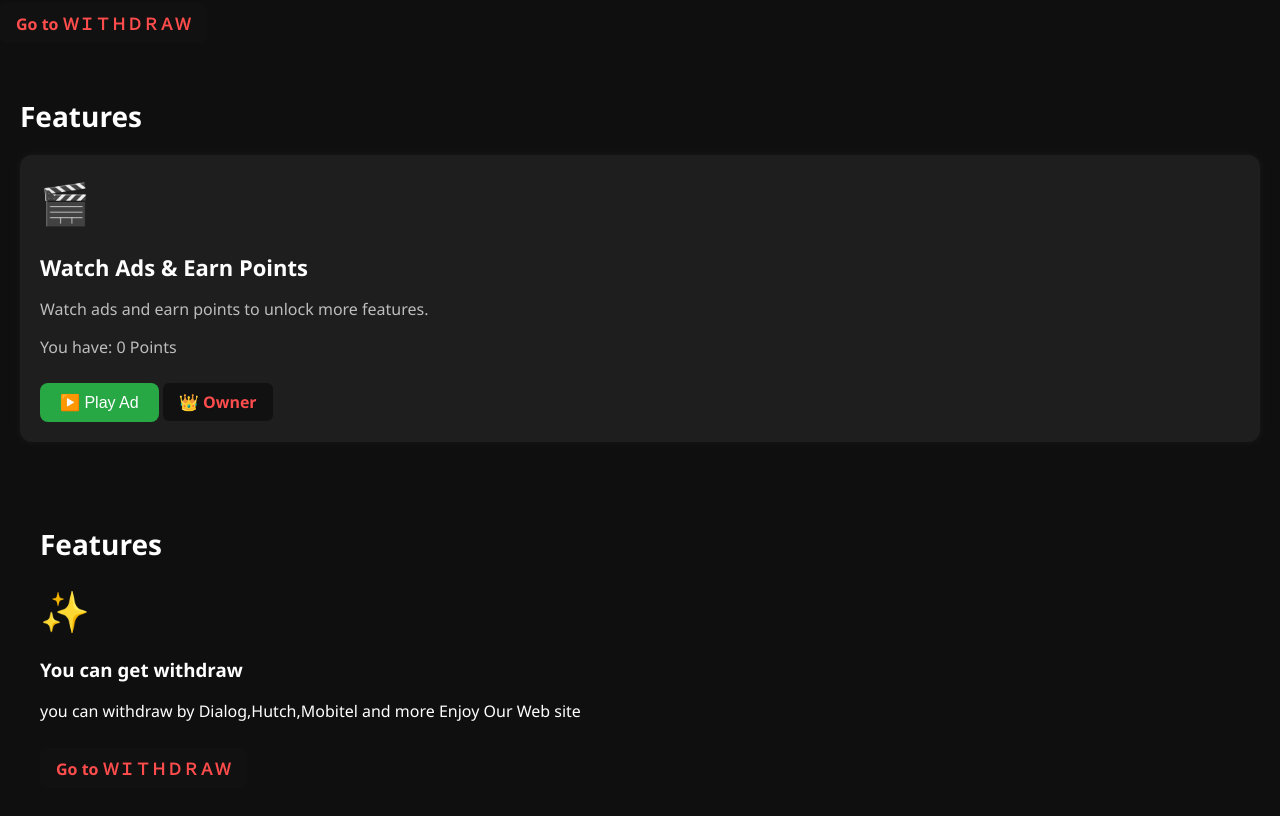
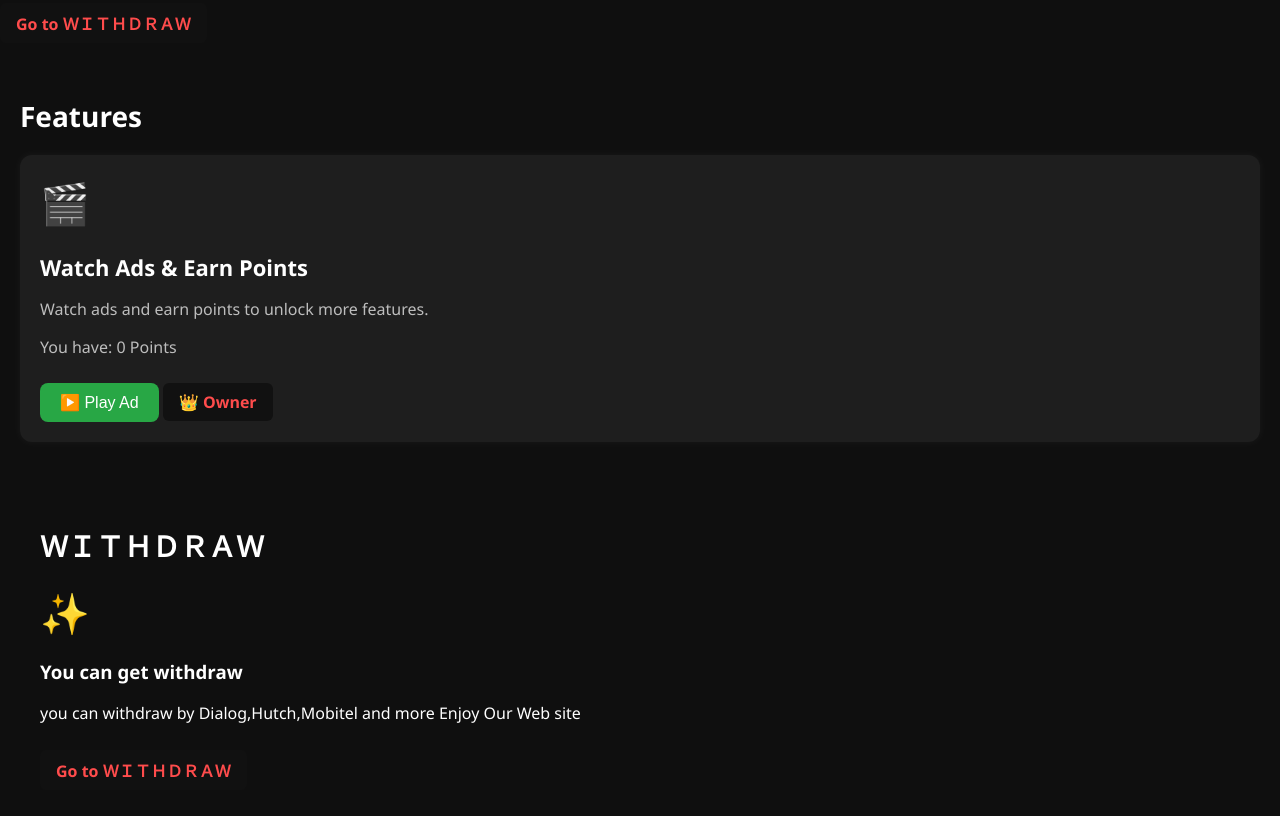
Before and after one commit to Chamikar17/King, a plain HTML site: page index.html in a window 1280 px wide. Shown: the part 810-1626 px from the top of the page. Drawn offline with Linux system fonts and the light colour scheme.

Commit message:
Update index.html

```diff
--- a/index.html
+++ b/index.html
@@ -64,7 +64,7 @@
 
 
       <section class="ＷＩＴＨＤＲＡＷ">
-    <h2>Features</h2>
+    <h2>ＷＩＴＨＤＲＡＷ</h2>
 
 
             <div class="withdraw">
```
